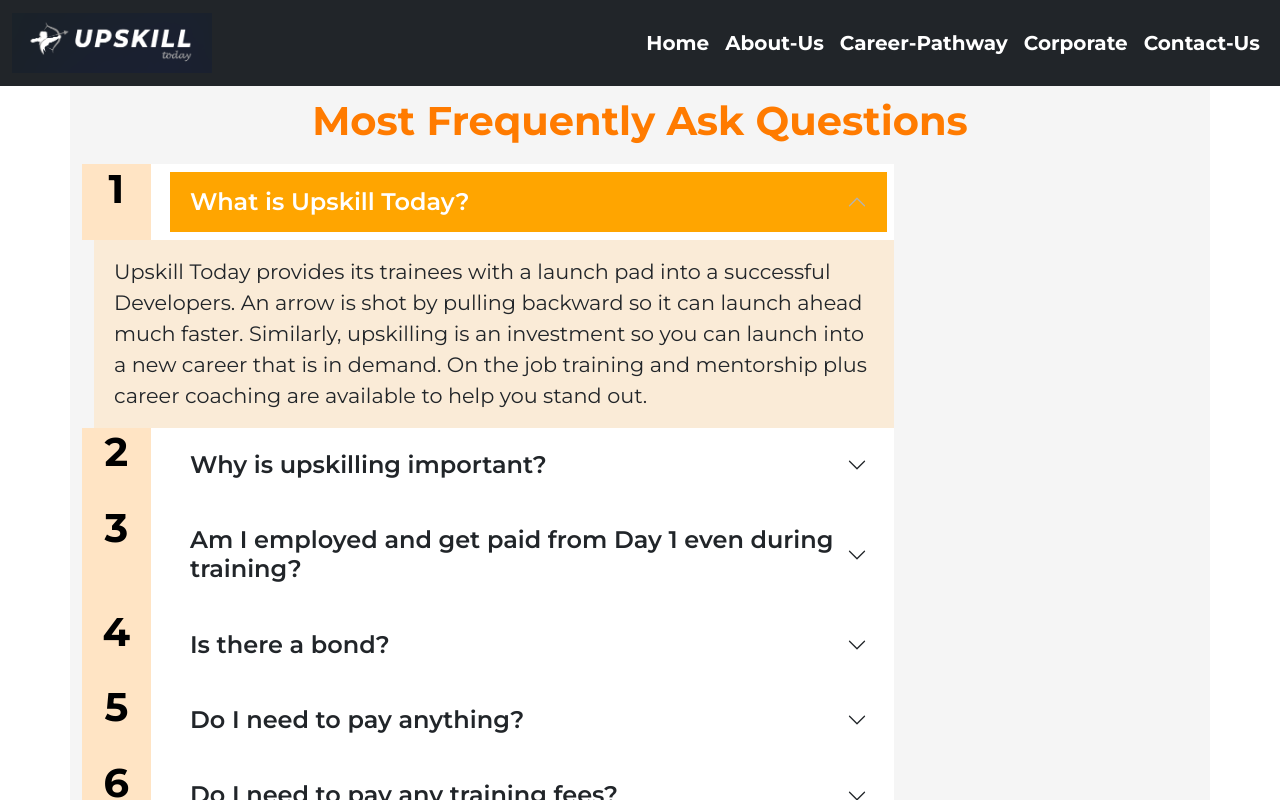
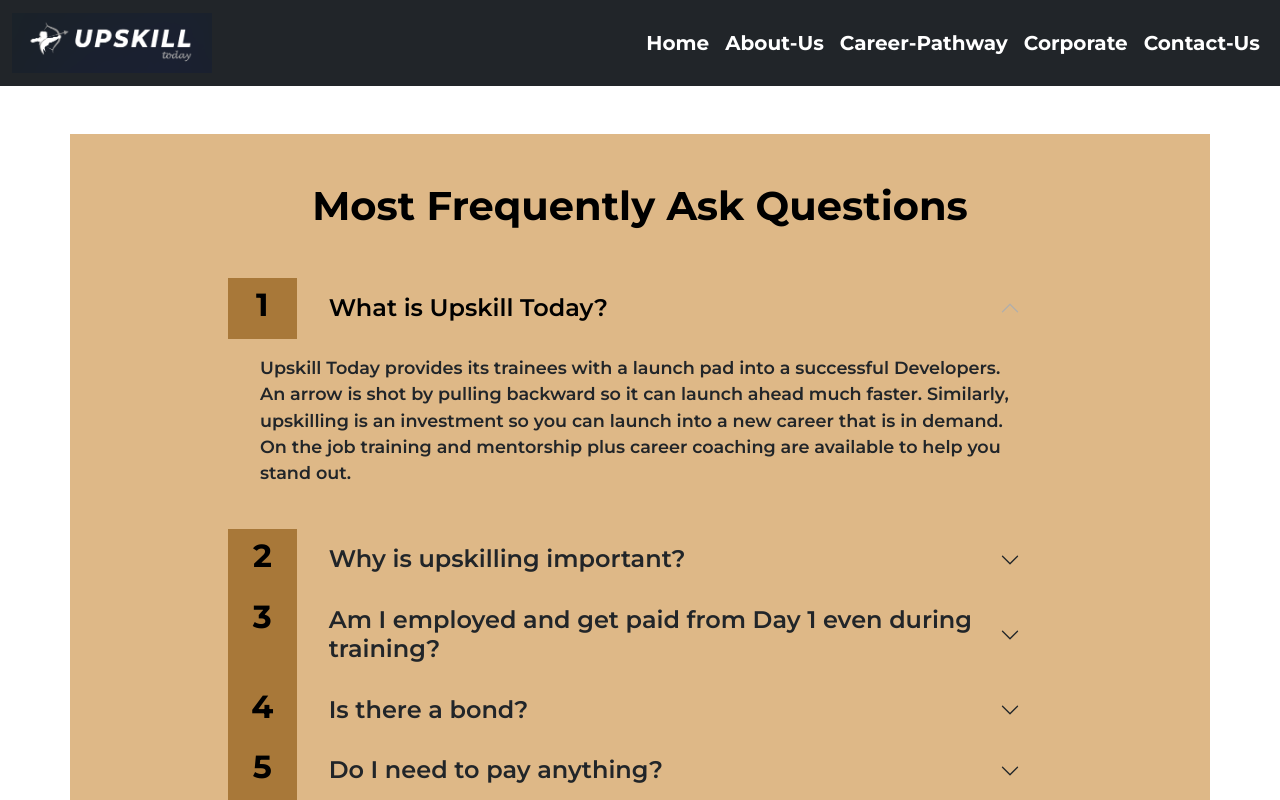
Before and after one commit to Chiang-Yong/Upskill-Today-1, a React (Create React App) app: page /Contact in a window 1280 px wide. Both pictures are taken after a click on the button "What is Upskill Today?". Shown: the top 800 px of the page. Built offline with nearby package versions, Linux system fonts and the light colour scheme.

Commit message:
Update the Contact Us with form

```diff
--- a/package.json
+++ b/package.json
@@ -13,6 +13,7 @@
     "react": "^18.2.0",
     "react-bootstrap": "^2.7.2",
     "react-dom": "^18.2.0",
+    "react-icons-kit": "^2.0.0",
     "react-router-dom": "^6.10.0",
     "react-scripts": "5.0.1",
     "styled-components": "^5.3.9",
--- a/src/pages/Contact/Contact.js
+++ b/src/pages/Contact/Contact.js
@@ -1,10 +1,13 @@
 import React from "react";
 import FAQ from "./FAQ";
+import GetInTouch from "./GetInTouch";
 
 const Contact = () => {
-  return(
-
-  <FAQ />
+  return (
+    <>
+      <FAQ />
+      <GetInTouch />
+    </>
   );
 };
 
--- a/src/pages/Contact/FAQ.js
+++ b/src/pages/Contact/FAQ.js
@@ -6,25 +6,37 @@ import "./faq.css";
 const FAQ = () => {
   return (
     <Container className="faq">
-      <h1 className="text-center">Most Frequently Ask Questions</h1>
-      {FAQData.faq.map((faq,index) => {
+      <h1 className="text-center pt-5 my-5">Most Frequently Ask Questions</h1>
+      {FAQData.map((faq) => {
         return (
-          <Container className="faq">
-            <Accordion flush="true">
+
+            <Accordion className="faq mx-auto" flush key={faq.id}>
               <Accordion.Item eventKey={faq.id}>
-                <Row>
+                <Row className="text-center"
+                  style={{borderColor:'black',borderWidth:'2px'}}>
                     <Col className="text-center" sm={1}>
-                        <h1 className="text-center" style={{color:'black'}}>{index+1}</h1>
+                        <h2 className="text-center my-2"
+                        style={{color:'black'}}>
+                            {faq.id}
+                        </h2>
                     </Col>
                     <Col sm={11}>
-                        <Accordion.Header>{faq.qtn}</Accordion.Header>
+                        <Accordion.Header className="accodian-collapse" data-bs-toggle="collapse">{faq.qtn}</Accordion.Header>
                     </Col>
                 </Row>
 
-                <Accordion.Body>{faq.ans}</Accordion.Body>
+                <Accordion.Body className="">
+                    {faq.ans1}
+                    <br />
+                    {faq.ans2}
+                    <br />
+                    {faq.ans3}
+                    <br />
+                    {faq.ans4}
+                </Accordion.Body>
               </Accordion.Item>
             </Accordion>
-          </Container>
+
         );
       })}
       ;
--- a/src/pages/Contact/FAQData.js
+++ b/src/pages/Contact/FAQData.js
@@ -1,71 +1,82 @@
-const FAQData = {
-  faq: [
+export const FAQData = [
+
     {
       id: 1,
       qtn: "What is Upskill Today?",
-      ans: "Upskill Today provides its trainees with a launch pad into a successful Developers. An arrow is shot by pulling backward so it can launch ahead much faster. Similarly, upskilling is an investment so you can launch into a new career that is in demand. On the job training and mentorship plus career coaching are available to help you stand out. ",
+      ans1: "Upskill Today provides its trainees with a launch pad into a successful Developers.",
+      ans2:" An arrow is shot by pulling backward so it can launch ahead much faster. Similarly, upskilling is an investment so you can launch into a new career that is in demand. On the job training and mentorship plus career coaching are available to help you stand out. ",
     },
 
     {
       id: 2,
       qtn: "Why is upskilling important?",
-      ans: "Upskilling is important because it helps employees to continue to develop and grow. Thus, it avails more potential career advancement opportunities.",
+      ans1: "Upskilling is important because it helps employees to continue to develop and grow. Thus, it avails more potential career advancement opportunities.",
+      ans2: "",
     },
     {
         id: 3,
         qtn: "Am I employed and get paid from Day 1 even during training?",
-        ans: "Yes, Selected consultants joining our Upskilling program, Learn while you Earn, will draw a salary including employment benefits during the Upskilling to Deployment, under Fast Track and Guided Track.",
+        ans1: "Yes, Selected consultants joining our Upskilling program, Learn while you Earn, will draw a salary including employment benefits during the Upskilling to Deployment, under Fast Track and Guided Track.",
+        ans2: "",
     },
 
       {
         id: 4,
         qtn: "Is there a bond?",
-        ans: "Yes, it's for one year.",
+        ans1: "Yes, it's for one year.",
+        ans2: "",
     },
 
       {
         id: 5,
         qtn: "Do I need to pay anything?",
-        ans: "No, but there may be a commitment fee applicable.",
+        ans1: "No, but there may be a commitment fee applicable.",
+        ans2: "",
     },
 
       {
         id: 6,
         qtn: "Do I need to pay any training fees?",
-        ans: "While the training program is free, there may be a small administrative charge for Fast Track and Guided Track. For Self-paced Track*, the subscription fee is SGD99 per month. On average, it takes 4-6 months to complete if study full-time and 8-9 months if study part-time. The total fee is roughly 30% of your first month salary.  97% of 200,000 students have found IT jobs post training. Once Guided Track is available, we will qualify people who are taking Self-paced Track to hire where a salary will be paid. * Currently, Self-paced Track is available under Java Developer and Javascript Developer Tracks.",
+        ans1: "While the training program is free, there may be a small administrative charge for Fast Track and Guided Track.",
+        ans2: "For Self-paced Track*, the subscription fee is SGD99 per month. On average, it takes 4-6 months to complete if study full-time and 8-9 months if study part-time. The total fee is roughly 30% of your first month salary.  97% of 200,000 students have found IT jobs post training.",
+        ans3: "Once Guided Track is available, we will qualify people who are taking Self-paced Track to hire where a salary will be paid.",
+        ans4: "* Currently, Self-paced Track is available under Java Developer and Javascript Developer Tracks.",
     },
 
       {
         id: 7,
         qtn: "Is training virtual or onsite?",
-        ans: "This Upskilling program will be mostly in-class training plus some webinars where necessary. During COVID, the training will be virtual.",
+        ans1: "This Upskilling program will be mostly in-class training plus some webinars where necessary. During COVID, the training will be virtual.",
+        ans2: "",
     },
 
       {
         id: 8,
         qtn: "What happens after the training?",
-        ans: "Selected Consultants will be inducted into a Customer project while being mentored by our Expert Consultant.",
+        ans1: "Selected Consultants will be inducted into a Customer project while being mentored by our Expert Consultant.",
+        ans2: "",
     },
 
       {
         id: 9,
         qtn: "How long is the training period?",
-        ans: "Our Upskilling program will be 8 to 12 weeks, depending on the type of skills.",
+        ans1: "Our Upskilling program will be 8 to 12 weeks, depending on the type of skills.",
+        ans2: "",
     },
 
       {
         id: 10,
         qtn: "Do I get certification after the training if I pass?",
-        ans: "Participants who have successfully demonstrated competence and meet/exceed this program deliverable will be sponsored for Industry Certifications.",
+        ans1: "Participants who have successfully demonstrated competence and meet/exceed this program deliverable will be sponsored for Industry Certifications.",
+        ans2: "",
     },
 
       {
         id: 11,
         qtn: "How do I get started?",
-        ans: "Please click here to register your interest.",
+        ans1: "Please click here to register your interest.",
+        ans2: "",
     },
-
-  ],
-};
+];
 
 export default FAQData;
--- /dev/null
+++ b/src/pages/Contact/GetInTouch.js
@@ -0,0 +1,96 @@
+import React from "react";
+import { Card, Form, Button, Row, Col, FloatingLabel } from "react-bootstrap";
+import { Icon } from "react-icons-kit";
+import { phone } from "react-icons-kit/icomoon/phone";
+import { mail2 } from "react-icons-kit/icomoon/mail2";
+import { location2 } from "react-icons-kit/icomoon/location2";
+
+import "./getIntouch.css";
+
+const GetInTouch = () => {
+  return (
+    <div className="getintouch">
+      <Card>
+        <Card.Body>
+          <Icon size={64} icon={phone} style={{ color: "#ff7b00" }} />
+
+          <Card.Title className="text-center">CALL US</Card.Title>
+          <Card.Text className="text-left" style={{ marginLeft: "25%" }}>
+            +65-1234 5678
+            <br />
+            +65-1234 5679
+          </Card.Text>
+        </Card.Body>
+      </Card>
+      <Card>
+        <Card.Body>
+          <Icon size={64} icon={mail2} style={{ color: "#ff7b00" }} />
+          <Card.Title className="text-center">EMAIL US</Card.Title>
+          <Card.Text className="text-left" style={{ marginLeft: "25%" }}>
+            hello@upskilltoday.com
+          </Card.Text>
+        </Card.Body>
+      </Card>
+      <Card>
+        <Card.Body>
+          <Icon size={64} icon={location2} style={{ color: "#ff7b00" }} />
+          <Card.Title className="text-center">VISIT US</Card.Title>
+          <Card.Text className="text-left" style={{ marginLeft: "25%" }}>
+            2 Venture Drive #10-18
+            <br />
+            Vision Exchange
+            <br />
+            Singapore 608526
+          </Card.Text>
+        </Card.Body>
+      </Card>
+
+      <div className="getintouch-form border rounded-3">
+        <Form>
+          <h1 className="text-center">Get In Touch</h1>
+          <Row>
+            <Form.Group as={Col} className="mb-3" controlId="formBasicName">
+              <Form.Label>First Name</Form.Label>
+              <Form.Control type="text" placeholder="First Name" />
+            </Form.Group>
+            <Form.Group as={Col} className="mb-3" controlId="formBasicName">
+              <Form.Label>Last Name</Form.Label>
+              <Form.Control type="text" placeholder="Last Name" />
+            </Form.Group>
+          </Row>
+          <Form.Group className="mb-3" controlId="formBasicEmail">
+            <Form.Label>Email address</Form.Label>
+            <Form.Control type="email" placeholder="Enter email" />
+          </Form.Group>
+
+          <Form.Group>
+            <Form.Label>Subject</Form.Label>
+            <Form.Control type="text" placeholder="Subject" />
+          </Form.Group>
+
+          <FloatingLabel controlId="floatingTextarea2" label="Message">
+            <Form.Control
+              as="textarea"
+              placeholder="Leave a message here"
+              style={{ height: "150px" }}
+            />
+          </FloatingLabel>
+
+          <Button
+            type="submit"
+            style={{
+              backgroundColor: "#ff7b00",
+              fontWeight:'600',
+              border: "none",
+              outline: "none",
+            }}
+          >
+            Submit
+          </Button>
+        </Form>
+      </div>
+    </div>
+  );
+};
+
+export default GetInTouch;
--- a/src/pages/Contact/faq.css
+++ b/src/pages/Contact/faq.css
@@ -1,20 +1,19 @@
 .faq {
     height: auto;
     width: 100%;
-    background-color: whitesmoke;
+    background-color: burlywood;
+
 }
 
 .faq h1 {
-    color:#ff7b00;
+    color:#000;
     font-weight: 800;
-    padding:1%;
 
 }
 
 .faq h2 {
     color:rgb(0, 0, 0);
     font-weight:700;
-    padding: 1%;
 }
 
 
@@ -25,34 +24,41 @@
 
 .faq .accordion {
     max-width: 800px;
+    background-color: #fff9eb;
+    box-sizing: border-box;
 }
 
 .faq .accordion-item {
-    border: 3px solid rgba(248, 219, 4, 0.15);
+    border: 0px solid rgba(248, 219, 4, 0.15);
+    background: transparent;
+    box-sizing: border-box;
+    word-break: break-word;
     /* border: none; */
   }
 
 .faq  .accordion-button {
     font-weight: 600;
     font-size: 1.5rem;
+    background-color: burlywood;
   }
 
 .faq  .accordion-button:not(.collapsed) {
-    color: white;
-    background-color: orange;
+    color: black;
+    background-color: burlywood;
   }
 
 .faq  .accordion-button:not(.collapsed)::after {
-    filter: brightness(0%) invert(70%);
+    filter: brightness(10%) invert(70%);
   }
 
 .faq  .accordion-body:not(.collapsed) {
-    font-size: 1.3rem;
-    background-color:antiquewhite;
+    font-size: 1.1rem;
+    font-weight: 600;
+    background-color:burlywood;
   }
 
 .faq  .accordion-button:focus {
-    box-shadow: inherit;
+    box-shadow: none;
   }
 
   /*.faq .accordion-item:first-of-type .accordion-button {
@@ -65,8 +71,17 @@
   } */
 
   .faq .col-sm-1 {
-    align-items: center;
-    justify-content: center;
-    background-color: bisque;
-    height:auto;
+    background-color: rgb(168, 120, 57);
+    }
+
+  .faq .col-sm-11 {
+    background-color:burlywood;
+    border: 1%;
+
   }
+
+.faq .row {
+    border-width: 1%;
+    border-color:#000;
+
+}
```
Also changed, not shown: src/components/Navbar/NavbarUST.js (+31 -11 lines), src/pages/Contact/getIntouch.css (added, +58 -0 lines), 1 other file (tests, documents, lock files or other folders). Lines whose indentation alone changed are shown as unchanged.
